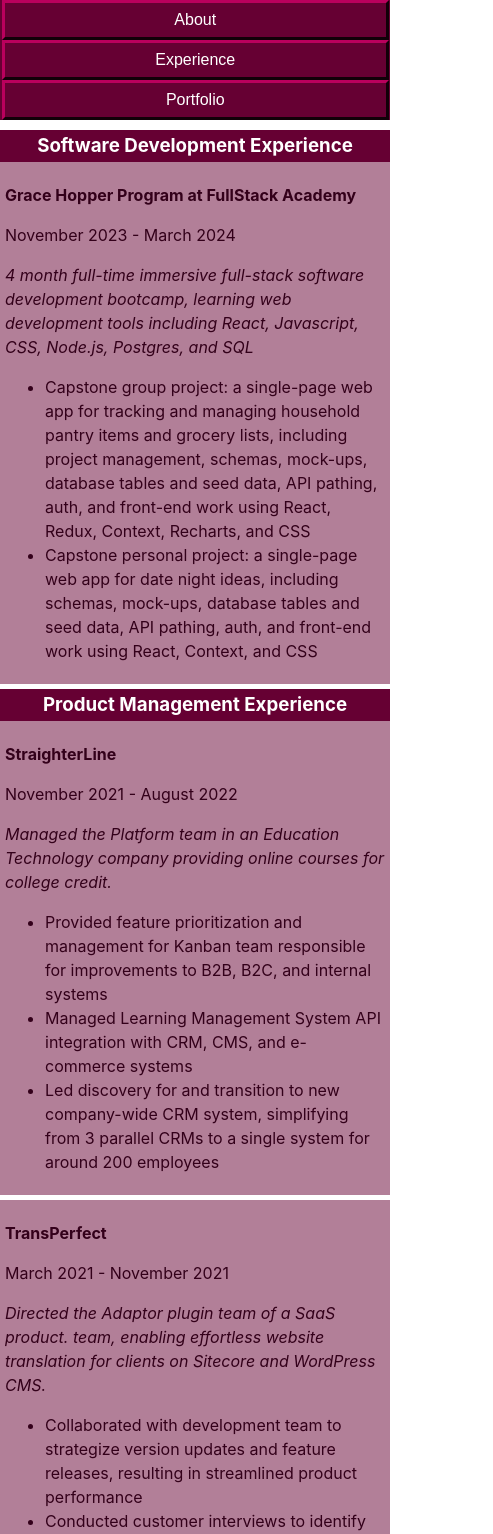
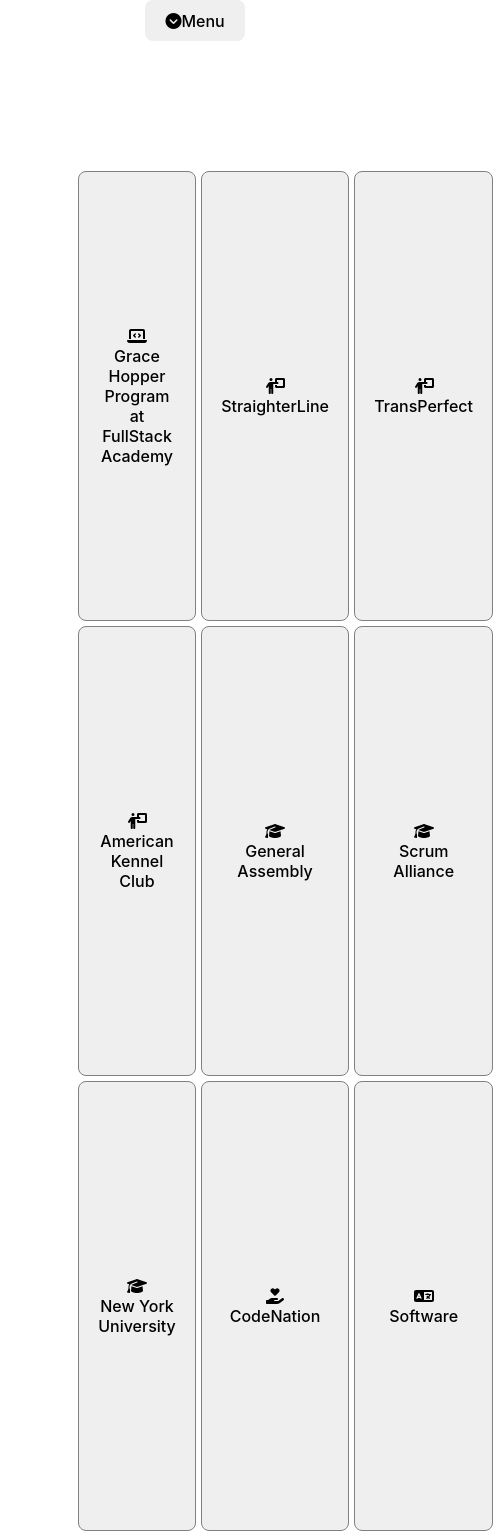
Before and after one commit to four10pm/Website, a React (Vite) app in the folder website/: page /experience in a window 390 px wide. Shown: the top 1534 px of the page, 493 px wide, since content can reach past the window. Built offline with nearby package versions, Linux system fonts and the light colour scheme.

Commit message:
updated nav, added font awesome, changed experience to grid

```diff
--- a/website/index.html
+++ b/website/index.html
@@ -2,8 +2,9 @@
 <html lang="en">
   <head>
     <meta charset="UTF-8" />
-    <link rel="icon" type="image/svg+xml" href="/vite.svg" />
+    <link rel="icon" type="image/svg+xml" href="/public/images/icon.svg" />
     <meta name="viewport" content="width=device-width, initial-scale=1.0" />
+    <script src="https://kit.fontawesome.com/89917d7aeb.js" crossorigin="anonymous"></script>
     <title>Paulina Fielek</title>
   </head>
   <body>
--- /dev/null
+++ b/website/src/assets/icons.jsx
@@ -0,0 +1,12 @@
+import React from "react";
+import { FontAwesomeIcon } from '@fortawesome/react-fontawesome';
+import { faLaptopCode, faPersonChalkboard, faGraduationCap, faHandHoldingHeart, faLanguage, faPenNib, faChevronDown, faChevronUp } from '@fortawesome/free-solid-svg-icons';
+
+export const softwareExperienceIcon = <FontAwesomeIcon icon={faLaptopCode} />
+export const pmExperienceIcon = <FontAwesomeIcon icon={faPersonChalkboard}/>
+export const educationExperienceIcon = <FontAwesomeIcon icon={faGraduationCap} />
+export const volunteerExperienceIcon = <FontAwesomeIcon icon={faHandHoldingHeart}/>
+export const skillsExperienceIcon = <FontAwesomeIcon icon={faLanguage}/>
+export const hobbiesExperienceIcon = <FontAwesomeIcon icon={faPenNib} />
+export const menuOpenIcon = <FontAwesomeIcon icon={faChevronDown}/>
+export const menuCloseIcon = <FontAwesomeIcon icon={faChevronUp}/>
--- a/website/src/components/data.jsx
+++ b/website/src/components/data.jsx
@@ -5,8 +5,10 @@
         "time": "November 2023 - March 2024",
         "description": "4 month full-time immersive full-stack software development bootcamp, learning web development tools including React, Javascript, CSS, Node.js, Postgres, and SQL",
         "bullets": [
-            "Capstone group project: a single-page web app for tracking and managing household pantry items and grocery lists, including project management, schemas, mock-ups, database tables and seed data, API pathing, auth, and front-end work using React, Redux, Context, Recharts, and CSS",
-            "Capstone personal project: a single-page web app for date night ideas, including schemas, mock-ups, database tables and seed data, API pathing, auth, and front-end work using React, Context, and CSS"
+            "Capstone group project: a single-page web application for tracking and managing household pantry items and grocery lists",
+            "Capstone personal project: a single-page web application for date night ideas",
+            "Back-end project work included project management, schemas, mock-ups, database tables and seed data, API pathing, auth",
+            "Front-end project work included using React, Redux, Context, Recharts, and leading CSS"
         ]
     }
 ]
--- a/website/src/components/experience.jsx
+++ b/website/src/components/experience.jsx
@@ -1,19 +1,30 @@
-import React from "react";
+import React, { useState } from "react";
 import { software, product, education, volunteer, skills, hobbies } from "./data"
+import { softwareExperienceIcon, pmExperienceIcon, educationExperienceIcon, volunteerExperienceIcon, skillsExperienceIcon, hobbiesExperienceIcon } from "../assets/icons";
 import "../styles/experience.css"
 import "../styles/mobile.css"
 
 export default function Experience() {
+    const [display, setDisplay] = useState(false)
 
     return (
-        <div className="experience">
-            <div className="softwareArea">
-                <h3 className="sectionHeader"> Software Development Experience </h3>
+        <div className="experience grid">
+            {/* <div className="softwareArea">
+                <h3 className="sectionHeader">
+                    Software Development Experience
+                </h3> */}
             {software.map((sw) => {
                 return (
-                        <div className="software section" id={sw.org}>
+                    <div className="softwareExperience">
+                        {display !== sw.org &&
+                            <button className="experienceDisplay" onClick={() => { setDisplay(sw.org) }}>
+                                {softwareExperienceIcon} <br/> {sw.org}
+                            </button>
+                        }
+                        {display === sw.org &&
+                            <div className="software section" id={sw.org} onClick={() => setDisplay("")}>
                                 <h4> {sw.org} </h4>
-                            <p> {sw.type} </p>
+                                <p> {sw.position} </p>
                                 <p> {sw.time} </p>
                                 <p className="desc"> {sw.description} </p>
                                 <ul>
@@ -23,17 +34,27 @@
                                         )
                                     })}
                                 </ul>
+                            </div>}
                     </div>
                 )
             })}
-            </div>
-            <div className="productRole">
-                <h3 className="sectionHeader"> Product Management Experience </h3>
+            {/* </div> */}
+            {/* <div className="productRole"> */}
+            {/* <h3 className="sectionHeader">
+                    {pmExperienceIcon} &nbsp;
+                    Product Management Experience </h3> */}
+
             {product.map((pm) => {
-                    return (
-                        <div className="product section" id={pm.org}>
+                return (<div className="pmExperience">
+                    {display !== pm.org &&
+                        <button className="experienceDisplay" onClick={() => { setDisplay(pm.org) }}>
+                            {pmExperienceIcon} <br/> {pm.org}
+                        </button>
+                    }
+                    {display === pm.org &&
+                        <div className="product section" id={pm.org} onClick={() => setDisplay("")}>
                             <h4> {pm.org} </h4>
-                            <p> {pm.type} </p>
+                            <p> {pm.position} </p>
                             <p> {pm.time} </p>
                             <p className="desc"> {pm.description} </p>
                             <ul>
@@ -44,43 +65,76 @@
                                 })}
                             </ul>
                         </div>
+                    }
+                </div>
                 )
             })}
-            </div>
-            <div className="educationarea">
-                <h3 className="sectionHeader"> Education </h3>
-                <div className="educationlist">
+            {/* </div> */}
+            {/* <div className="educationarea"> */}
+            {/* <h3 className="sectionHeader">
+                    {educationExperienceIcon} &nbsp;
+                    Education </h3> */}
+            {/* <div className="educationlist"> */}
             {education.map((edu) => {
                 return (
-                            <div className="education section " id={edu.org}>
+                    <div className="educationExperience">
+                        {display !== edu.org &&
+                            <button className="experienceDisplay" onClick={() => { setDisplay(edu.org) }}>
+                                {educationExperienceIcon} <br/> {edu.org}
+                            </button>
+                        }
+                        {display === edu.org &&
+                            <div className="education section " id={edu.org} onClick={() => { setDisplay("") }}>
                                 <h4> {edu.org} </h4>
                                 <p> {edu.type} </p>
                                 <p> {edu.time} </p>
                             </div>
+                        }
+                    </div>
                 )
             })}
-                </div>
-            </div>
-            <div className="volunteerskillsarea">
-                <div className="volunteerArea">
-                    <h3 className="sectionHeader volunteer"> Volunteer Experience </h3>
+            {/* </div>
+
+            <div className="volunteerskillsarea"> */}
+            {/* <div className="volunteerArea">
+                    <h3 className="sectionHeader volunteer">
+                        {volunteerExperienceIcon} &nbsp;
+                        Volunteer Experience </h3> */}
+
             {volunteer.map((vol) => {
                 return (
-                            <div className="volunteer section" id={vol.org}>
+                    <div className="volunteerExperience">
+                        {display !== vol.org &&
+                            <button className="experienceDisplay" onClick={() => { setDisplay(vol.org) }}>
+                                {volunteerExperienceIcon} <br/> {vol.org}
+                            </button>
+                        }
+                        {display === vol.org &&
+                            <div className="volunteer section" id={vol.org} onClick={() => { setDisplay("") }}>
                                 <h4> {vol.org} </h4>
                                 <p> {vol.type} </p>
                                 <p> {vol.time} </p>
                                 <p className="desc"> {vol.description} </p>
+                            </div>}
                     </div>
                 )
             })}
-                </div>
-                <div className="skillsArea">
-                    <h3 className="sectionHeader skills"> Skills </h3>
-                    <div className="skills section">
+            {/* </div> */}
+            {/* <div className="skillsArea">
+                    <h3 className="sectionHeader skills">
+                        {skillsExperienceIcon} &nbsp;
+                        Skills </h3>
+                    <div className="skills section"> */}
             {skills.map((skill) => {
                 return (
-                            <span className="skills subsection" id={skill.group}>
+                    <div className="skillsExperience">
+                        {display !== skill.group &&
+                            <button className="experienceDisplay" onClick={() => { setDisplay(skill.group) }}>
+                                {skillsExperienceIcon} <br/> {skill.group}
+                            </button>
+                        }
+                        {display === skill.group &&
+                            <span className="skills subsection" id={skill.group} onClick={() => { setDisplay("") }}>
                                 <h4> {skill.group} </h4>
                                 <ul>
                                     {skill.skillset.map((bullet) => {
@@ -88,28 +142,42 @@
                                     })}
                                 </ul>
                             </span>
-                        )
-                    })}
-                    </div>
-                </div>
-            </div>
-            <div className="hobbiesarea">
-                <h3 className="sectionHeader"> Hobbies </h3>
-                <div className="hobbies">
-                {hobbies.map((hobby) => {
-                    return (
-                        <div className="hobby section" id={hobby.org}>
-                            <h4> {hobby.name} </h4>
-                            <img src={hobby.photo} alt={hobby.name} />
-                            <p className="desc"> {hobby.description} </p>
+                        }
                     </div>
                 )
             })}
-                </div>
-                <div className="styling bottom">
-
+            <div className="hobbiesExperience">
+                {display !== "hobbies" &&
+                    <button className="experienceDisplay" onClick={() => { setDisplay("hobbies") }}>
+                        {hobbiesExperienceIcon} <br/> Hobbies
+                    </button>}
+                {display === "hobbies" &&
+                    <span className="hobbies subsection" onClick={() => { setDisplay("") }}>
+                        <h4> Hobbies </h4>
+                        <ul>
+                            <li> Reading </li>
+                            <li> Bullet journaling </li>
+                            <li> Baking </li>
+                            <li> Hiking </li>
+                        </ul>
+                    </span>}
             </div>
         </div>
-        </div>
+        // </div>
+
+        // {/* <div className="hobbiesarea">
+        //             <h3 className="sectionHeader"> Hobbies </h3>
+        //             <div className="hobbies">
+        //             {hobbies.map((hobby) => {
+        //                 return (
+        //                     <div className="hobby section" id={hobby.org}>
+        //                         <h4> {hobby.name} </h4>
+        //                         <img src={hobby.photo} alt={hobby.name} />
+        //                         <p className="desc"> {hobby.description} </p>
+        //                     </div>
+        //                 )
+        //             })}
+        //             </div> */}
+
     )
 }
--- a/website/src/components/navigation.jsx
+++ b/website/src/components/navigation.jsx
@@ -1,17 +1,36 @@
-import React from "react"
+import React, { useState } from "react"
 import { Link } from "react-router-dom"
-import "../styles/navigation.css"
+// import "../styles/navigation.css"
 import "../styles/mobile.css"
 
 export default function Navigation() {
+    const [navbarOpen, setNavbarOpen] = useState(false)
+
+    const navbar = () => {
+        return (
+            <nav>
+                <div className="navbar">
+                    <button onClick={() => { setNavbarOpen(false) }}>
+                        <i class="fa-solid fa-circle-chevron-up"></i>
+                        Menu
+                    </button>
+                    <Link to={"/"} className="navItem" onClick={() => { setNavbarOpen(false) }}> About </Link>
+                    <Link to={"/experience"} className="navItem" onClick={() => { setNavbarOpen(false) }}> Experience </Link>
+                    <Link to={"/portfolio"} className="navItem" onClick={() => { setNavbarOpen(false) }}> Portfolio </Link>
+                </div>
+            </nav>
+        )
+    }
 
     return (
-        <nav>
-            <div className="navbar">
-                <Link to={"/"} className="navItem"> About </Link>
-                <Link to={"/experience"} className="navItem"> Experience </Link>
-                <Link to={"/portfolio"} className="navItem"> Portfolio </Link>
-            </div>
-        </nav>
+        <>
+            {navbarOpen && navbar()}
+            {!navbarOpen && (
+                <button onClick={() => { setNavbarOpen(true) }}>
+                    <i class="fa-solid fa-circle-chevron-down"></i>
+                    Menu
+                </button>)
+            }
+        </>
     )
 }
--- a/website/src/index.css
+++ b/website/src/index.css
@@ -1,6 +1,6 @@
 :root {
   font-family: Inter, system-ui, Avenir, Helvetica, Arial, sans-serif;
-  line-height: 1.5;
+  line-height: 1;
   font-weight: 400;
   color-scheme: light;
   font-synthesis: none;
--- a/website/src/styles/experience.css
+++ b/website/src/styles/experience.css
@@ -1,5 +1,46 @@
 .experience {
-    margin-top: 10px;
+    width: 60%;
+    margin: 0 auto;
+}
+
+.grid {
+    display: grid;
+    grid-template: 1fr / 1fr 1fr 1fr;
+    grid-column-gap: 5px;
+    grid-row-gap: 5px;
+}
+
+.experienceDisplay {
+    width: 100%;
+    height: 450px;
+    border: gray 1px solid;
+}
+
+svg {
+    vertical-align: top;
+}
+
+.section {
+    font-size: smaller;
+    height: 450px;
+    text-align: left;
+    border: gray 1px solid;
+    border-radius: 8px;
+    padding: 0px 3px;
+    display: flex;
+    flex-direction: column;
+    justify-content: center;
+}
+
+ul {
+ padding-inline-start: 20px;
+    line-height: 1;
+
+}
+
+.experienceIcon {
+    color: white;
+    height: 10px;
 }
 
 .sectionHeader {
@@ -9,12 +50,12 @@
     margin: 0px;
 }
 
-.section {
+/* .section {
     background-color: rgb(102, 0, 51, .5);
     text-align: left;
     padding: 5px;
     margin-bottom: 5px;
-}
+} */
 
 .desc {
     font-style: italic;
@@ -25,12 +66,7 @@
     justify-content: space-between;
 }
 
-.education.section {
-    width: 32%;
-    padding: 0px 5px;
-}
-
-.volunteerskillsarea {
+/* .volunteerskillsarea {
     display: grid;
     grid-template: 1fr / 2fr 1fr 1fr 1fr;
 }
@@ -38,22 +74,22 @@
 .sectionHeader.volunteer {
     grid-row: 1/2;
     grid-column: 1/2;
-}
+} */
 
-.volunteerArea {
+/* .volunteerArea {
     grid-row: 1/2;
     grid-column: 1/2;
-}
+} */
 
-.section.volunteer {
+/* .section.volunteer {
     grid-row: 2/3;
     grid-column: 1/2;
     padding-left: 5px;
     margin-bottom: 0px;
     height: 240px;
-}
+} */
 
-.skillsArea {
+/* .skillsArea {
     grid-row: 1/2;
     grid-column: 2/5;
 }
@@ -62,33 +98,32 @@
     grid-row: 1/2;
     grid-column: 2/5;
     margin-left: 5px;
-}
+} */
 
-.section.skills {
+/* .section.skills {
     grid-row: 2/3;
     grid-column: 2/5;
     display: flex;
     justify-content: space-between;
     background-color: white;
     padding: 0px;
-}
+} */
 
-.subsection {
+/* .subsection {
     background-color: #66003380;
     padding-bottom: 0px;
     text-align: center;
     width: 33%;
     margin-left: 5px;
     height: 250px;
-}
+} */
 
 .subsection > ul {
     list-style-type: none;
-    padding: 0px;
 }
 
-.hobbies {
+/* .hobbies {
     display: grid;
     grid-template: 1fr / 1fr 1fr 1fr 1fr;
     grid-column-gap: 5px;
-}
+} */
--- a/website/src/styles/mobile.css
+++ b/website/src/styles/mobile.css
@@ -42,10 +42,6 @@
 
     .petColumns {
         flex-direction: column;
-    }
-
-    div.bottom {
-        height: 200px;
     }
 
     div.educationlist {
```
Also changed, not shown: website/src/components/homepage.jsx (+21 -15 lines), website/src/styles/homepage.css (+15 -11 lines), website/public/images/icon.svg (added), website/public/images/menu-open.svg (added). Lines whose indentation alone changed are shown as unchanged.
